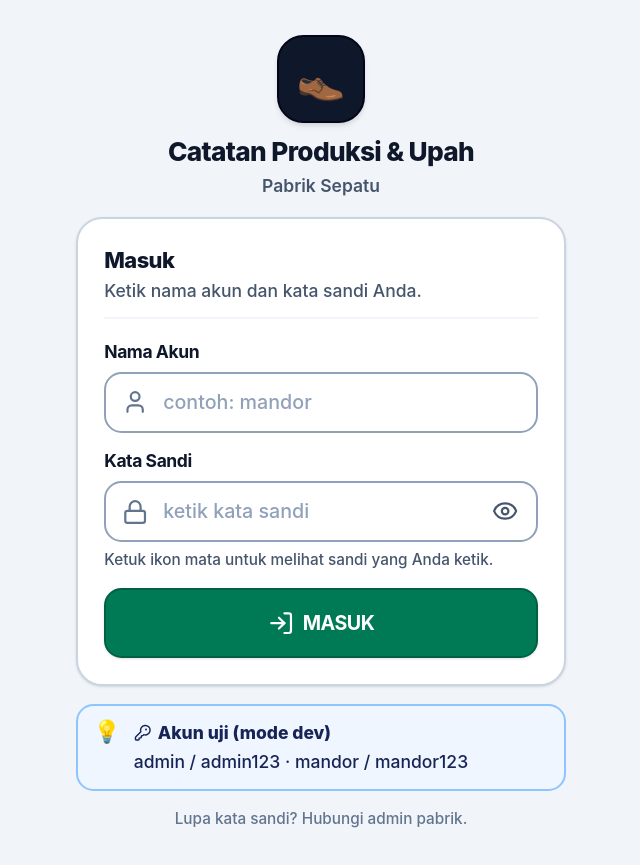
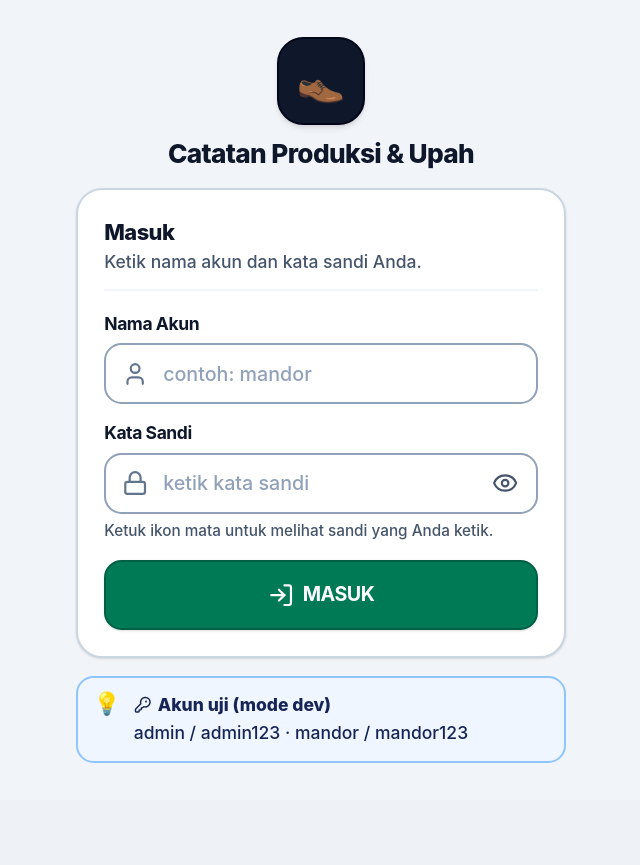
Before and after one commit to rfypych/sepatu-pklkspt, a React (Vite) app in the folder web/: page /login in a window 1280 px wide. Shown: the whole page, without its empty margins (319-959 px from the left). After the commit the page ends 800 px from the top, so only its background shows below. Built offline with nearby package versions, Linux system fonts and the light colour scheme.

Commit message:
chore: hapus referensi kata pabrik sepatu dan pabrik di halaman login

```diff
--- a/web/src/features/auth/Login.tsx
+++ b/web/src/features/auth/Login.tsx
@@ -37,7 +37,6 @@ export default function Login() {
           <h1 className="text-2xl font-extrabold leading-tight tracking-tight text-slate-900">
             Catatan Produksi & Upah
           </h1>
-          <p className="mt-1 text-base font-semibold text-slate-600">Pabrik Sepatu</p>
         </div>
 
         {/* ---------- Form masuk ---------- */}
@@ -133,9 +132,6 @@ export default function Login() {
           </HintBox>
         )}
 
-        <p className="text-center text-sm font-medium text-slate-500">
-          Lupa kata sandi? Hubungi admin pabrik.
-        </p>
       </div>
     </div>
   )
```
